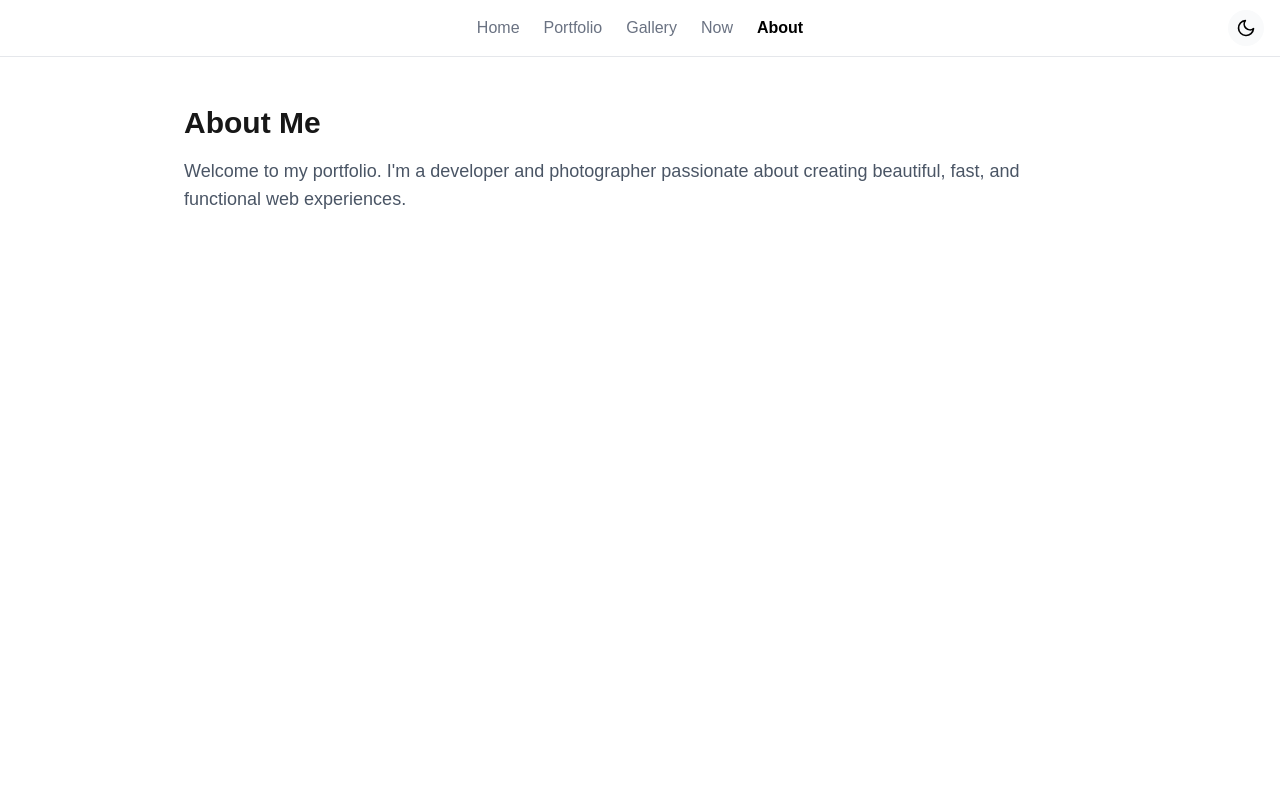
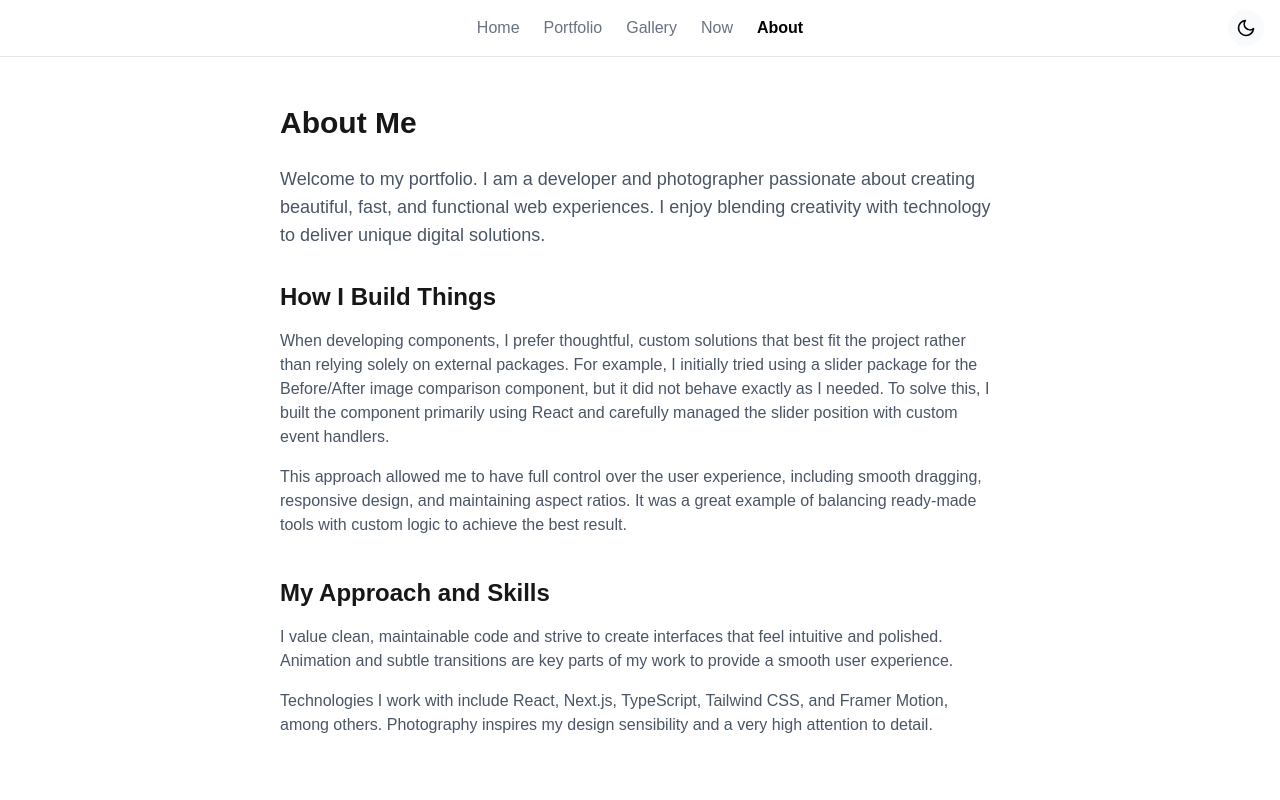
Before and after one commit to miikamoii/photography-portfolio, a Next.js app: page /about in a window 1280 px wide. Shown: the top 800 px of the page. Built offline with nearby package versions, Linux system fonts and the light colour scheme.

Commit message:
Update about page

```diff
--- a/src/app/about/page.tsx
+++ b/src/app/about/page.tsx
@@ -1,11 +1,49 @@
 export default function AboutPage() {
   return (
-    <main className="min-h-screen px-6 py-12">
-      <h1 className="text-3xl font-bold mb-4">About Me</h1>
-      <p className="text-lg text-gray-600">
-        Welcome to my portfolio. I&#39;m a developer and photographer passionate
-        about creating beautiful, fast, and functional web experiences.
-      </p>
+    <main className="min-h-screen px-6 py-12 max-w-3xl mx-auto">
+      <h1 className="text-3xl font-bold mb-6">About Me</h1>
+
+      <section className="mb-8">
+        <p className="text-lg text-gray-600 dark:text-gray-400">
+          Welcome to my portfolio. I am a developer and photographer passionate
+          about creating beautiful, fast, and functional web experiences. I
+          enjoy blending creativity with technology to deliver unique digital
+          solutions.
+        </p>
+      </section>
+
+      <section className="mb-10">
+        <h2 className="text-2xl font-semibold mb-4">How I Build Things</h2>
+        <p className="text-gray-600 dark:text-gray-400 mb-4">
+          When developing components, I prefer thoughtful, custom solutions that
+          best fit the project rather than relying solely on external packages.
+          For example, I initially tried using a slider package for the
+          Before/After image comparison component, but it did not behave exactly
+          as I needed. To solve this, I built the component primarily using
+          React and carefully managed the slider position with custom event
+          handlers.
+        </p>
+        <p className="text-gray-600 dark:text-gray-400">
+          This approach allowed me to have full control over the user
+          experience, including smooth dragging, responsive design, and
+          maintaining aspect ratios. It was a great example of balancing
+          ready-made tools with custom logic to achieve the best result.
+        </p>
+      </section>
+
+      <section>
+        <h2 className="text-2xl font-semibold mb-4">My Approach and Skills</h2>
+        <p className="text-gray-600 dark:text-gray-400 mb-4">
+          I value clean, maintainable code and strive to create interfaces that
+          feel intuitive and polished. Animation and subtle transitions are key
+          parts of my work to provide a smooth user experience.
+        </p>
+        <p className="text-gray-600 dark:text-gray-400">
+          Technologies I work with include React, Next.js, TypeScript, Tailwind
+          CSS, and Framer Motion, among others. Photography inspires my design
+          sensibility and a very high attention to detail.
+        </p>
+      </section>
     </main>
   );
 }
```
